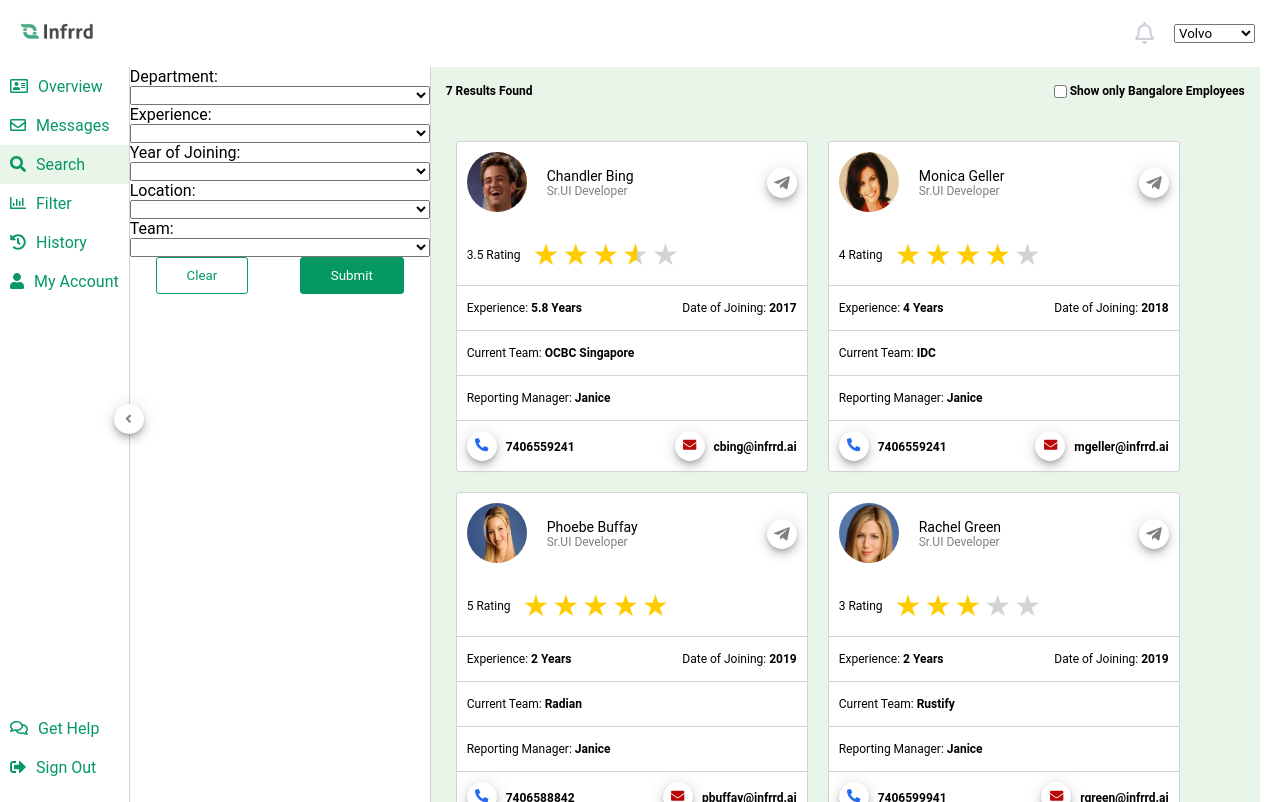
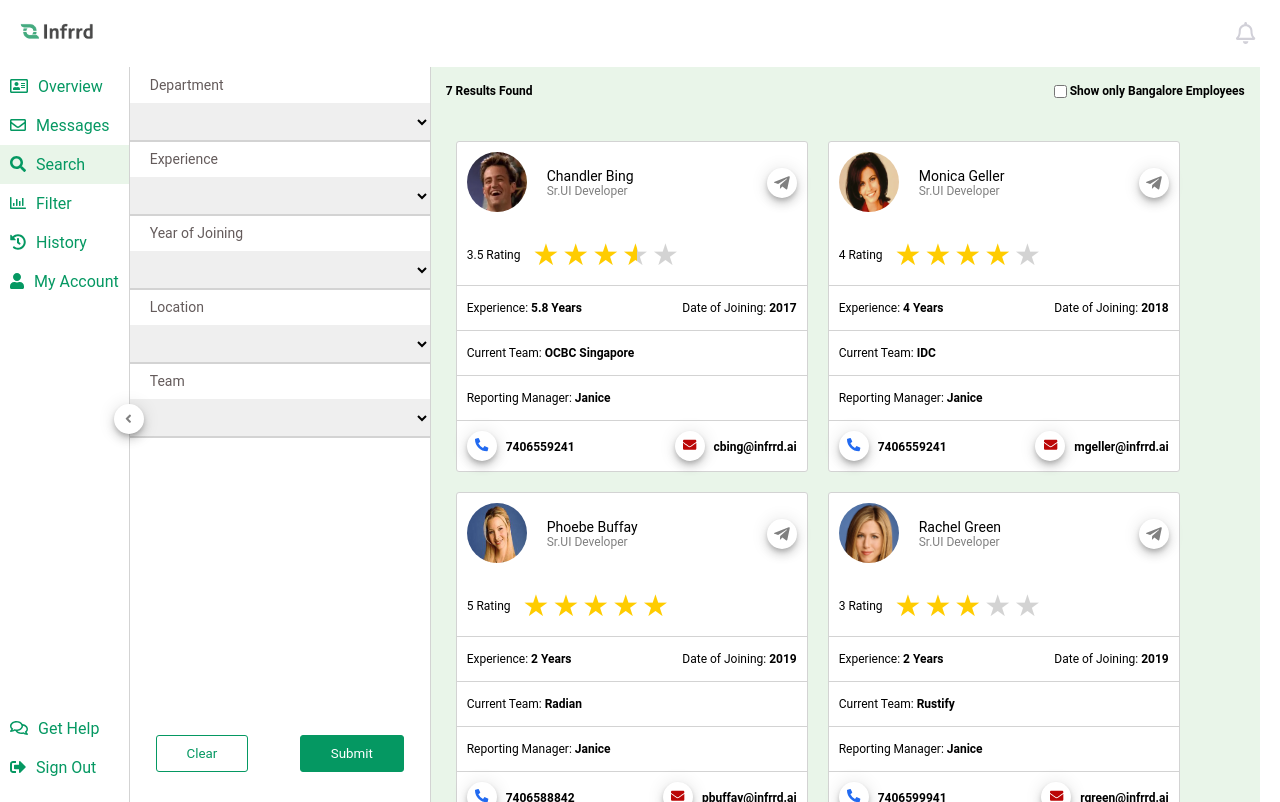
Before and after one commit to divyameher/my-portal, an Angular app: page /search in a window 1280 px wide. Built offline with nearby package versions, Linux system fonts and the light colour scheme.

Commit message:
dropdown styling

```diff
--- a/src/app/app.component.html
+++ b/src/app/app.component.html
@@ -2,12 +2,6 @@
   <div class="logo-section"><img src="assets/images/logo.png" alt="Logo"></div>
   <div class="right-menu">
     <i class="far fa-bell icon-bell"></i>
-    <select name="cars" class="team-dropdown" id="cars">
-      <option value="volvo">Volvo</option>
-      <option value="saab">Saab</option>
-      <option value="mercedes">Mercedes</option>
-      <option value="audi">Audi</option>
-    </select>
   </div>
 </nav>
 <div class="content-section">
--- a/src/app/app.component.scss
+++ b/src/app/app.component.scss
@@ -14,9 +14,7 @@
         .icon-bell {
             font-size: 22px;
             color: var(--medium-gray);
-        }
-        .team-dropdown {
-            margin: 0 20px 0 20px;
+            padding-right: 20px;
         }
     }
 }
--- a/src/app/search/search.component.html
+++ b/src/app/search/search.component.html
@@ -1,24 +1,26 @@
 <div class="search-container">
     <div class="search-section">
         <form [formGroup]="searchForm" class="search-form">
-            Department:<br />
-            <select formControlName="department">
-                <option *ngFor="let department of departments" [ngValue]="department">{{ department }}</option>
-            </select>
-            Experience: <br />
-            <select formControlName="experience">
+            <div>
+                <div class="dropdown-label">Department</div>
+                <select formControlName="department" class="custom-dropdown">
+                    <option *ngFor="let department of departments" [ngValue]="department">{{ department }}</option>
+                </select>
+            </div>
+            <div class="dropdown-label">Experience</div>
+            <select formControlName="experience" class="custom-dropdown">
                 <option *ngFor="let exp of experience" [ngValue]="exp.id">{{ exp.description }}</option>
             </select>
-            Year of Joining: <br />
-            <select formControlName="dateOfJoining">
+            <div class="dropdown-label">Year of Joining</div>
+            <select formControlName="dateOfJoining" class="custom-dropdown">
                 <option *ngFor="let year of years" [ngValue]="year">{{ year }}</option>
             </select>
-            Location:<br />
-            <select formControlName="location">
+            <div class="dropdown-label">Location </div>
+            <select formControlName="location" class="custom-dropdown">
                 <option *ngFor="let location of locations" [ngValue]="location">{{ location }}</option>
             </select>
-            Team: <br />
-            <select formControlName="team">
+            <div class="dropdown-label">Team</div>
+            <select formControlName="team" class="custom-dropdown">
                 <option *ngFor="let team of teams" [ngValue]="team">{{ team }}</option>
             </select>
         </form>
--- a/src/app/search/search.component.scss
+++ b/src/app/search/search.component.scss
@@ -4,14 +4,22 @@
     .search-section {
         min-width: 300px;
         border-right: 1px solid lightgray;
+        display: flex;
+        flex-direction: column;
         .search-form {
             display: flex;
             flex-direction: column;
+            flex-grow: 1;
+            .dropdown-label {
+                font-size: 14px;
+                color: rgb(100, 91, 91);
+                padding: 10px 20px;
+            }
         }
         .button-section {
             display: flex;
             justify-content: space-around;
-            bottom: 0;
+            padding-bottom: 30px;
             .clear-button {
                 background: #fff;
                 border: 1px solid var(--primary-color);
--- a/src/styles.scss
+++ b/src/styles.scss
@@ -19,3 +19,13 @@ body {
     align-items: center;
     box-shadow: 0 3px 5px -1px rgb(0 0 0 / 20%), 0 6px 10px 0 rgb(0 0 0 / 14%), 0 1px 18px 0 rgb(0 0 0 / 12%);
 }
+.custom-dropdown {
+    border: none;
+    padding: 10px;
+    border-bottom: 1px solid lightgray;
+    box-shadow: 0 1px lightgrey;
+    width: 100%;
+    &:focus-visible {
+        outline: none;
+    }
+}
```
